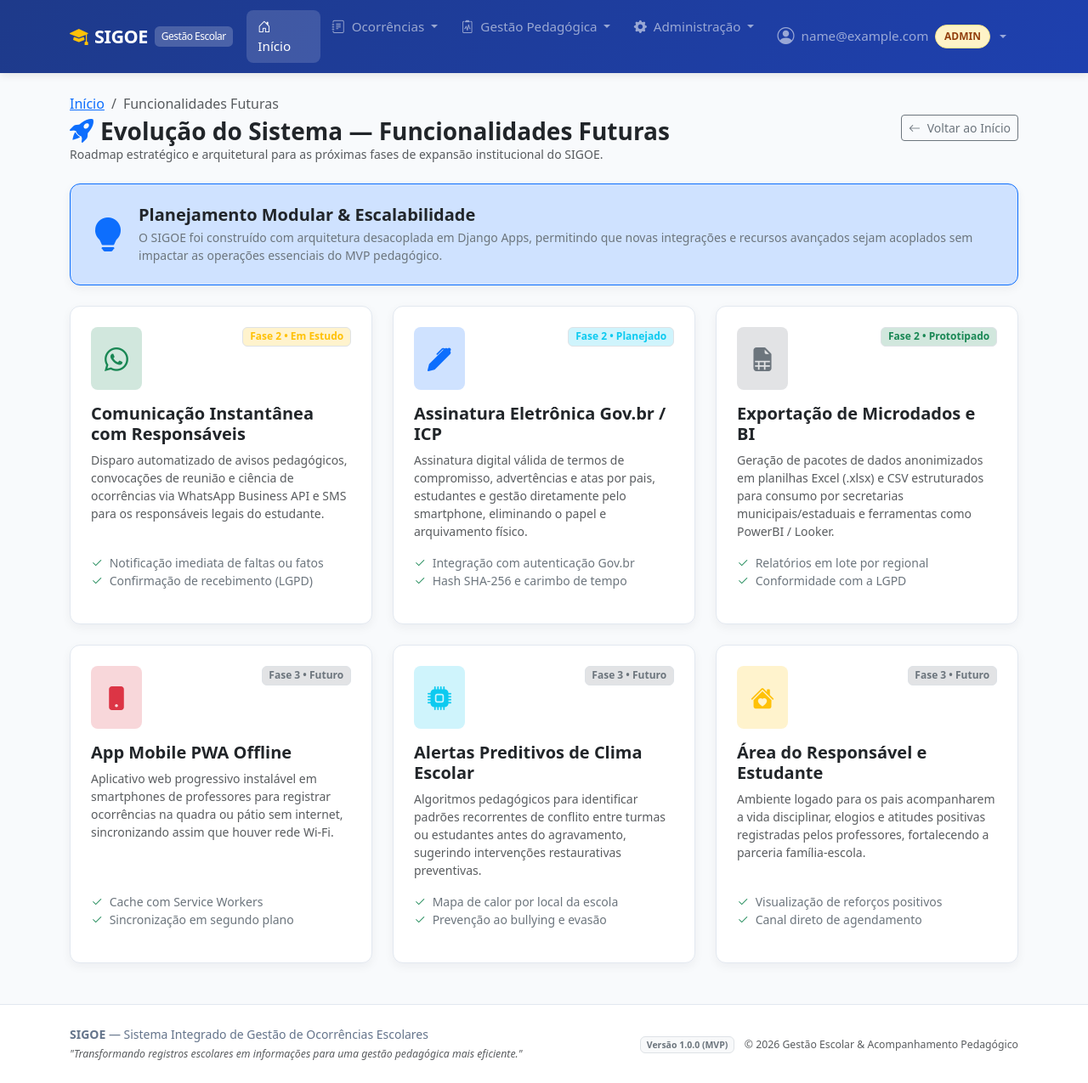
After one commit to eduardocamara-pixel/projeto_integrador_ocorrencias, a Django app: page /futuras-funcionalidades/ in a window 1280 px wide. The commit adds this page. Shown: the whole page at 85% size. Run offline with Django 5.2, Linux system fonts and the light colour scheme; the visitor is signed in with stand-in values (Sample User, id 1).

Commit message:
feat: add views, urls, and templates for tracking, auditing, and core roadmap

```diff
--- a/acompanhamento/urls.py
+++ b/acompanhamento/urls.py
@@ -5,6 +5,7 @@ app_name = 'acompanhamento'
 
 urlpatterns = [
     path('triagem/', views.painel_triagem_view, name='triagem'),
+    path('auditoria/', views.auditoria_view, name='auditoria'),
     path('ocorrencia/<int:pk>/', views.detalhe_triagem_view, name='detalhe_ocorrencia'),
     path('triagem/<int:pk>/', views.detalhe_triagem_view, name='detalhe_triagem'),
 ]
--- a/core/urls.py
+++ b/core/urls.py
@@ -5,4 +5,5 @@ app_name = 'core'
 
 urlpatterns = [
     path('', views.home_view, name='home'),
+    path('futuras-funcionalidades/', views.roadmap_view, name='roadmap'),
 ]
--- a/core/views.py
+++ b/core/views.py
@@ -79,3 +79,12 @@ def home_view(request):
         )[:6]
 
     return render(request, 'core/home.html', context)
+
+
+@login_required
+def roadmap_view(request):
+    """
+    Interface de Funcionalidades Futuras e Evolução do SIGOE.
+    Apresenta os módulos e extensões do sistema planejados para o ecossistema educacional.
+    """
+    return render(request, 'core/roadmap.html')
--- /dev/null
+++ b/templates/core/roadmap.html
@@ -0,0 +1,168 @@
+{% extends 'base.html' %}
+
+{% block title %}Roadmap de Funcionalidades Futuras | SIGOE{% endblock %}
+
+{% block content %}
+<div class="container container-xl py-4">
+
+    <!-- Cabeçalho -->
+    <div class="d-flex flex-column flex-md-row justify-content-between align-items-md-center mb-4 gap-2">
+        <div>
+            <nav aria-label="breadcrumb">
+                <ol class="breadcrumb mb-1 small">
+                    <li class="breadcrumb-item"><a href="{% url 'core:home' %}">Início</a></li>
+                    <li class="breadcrumb-item active" aria-current="page">Funcionalidades Futuras</li>
+                </ol>
+            </nav>
+            <h3 class="fw-bold mb-0 text-dark">
+                <i class="bi bi-rocket-takeoff-fill text-primary me-2"></i>Evolução do Sistema &mdash; Funcionalidades Futuras
+            </h3>
+            <p class="text-muted small mb-0">Roadmap estratégico e arquitetural para as próximas fases de expansão institucional do SIGOE.</p>
+        </div>
+        <div>
+            <a href="{% url 'core:home' %}" class="btn btn-outline-secondary btn-sm">
+                <i class="bi bi-arrow-left me-1"></i> Voltar ao Início
+            </a>
+        </div>
+    </div>
+
+    <!-- Banner Informativo -->
+    <div class="sigoe-card p-4 mb-4 border-primary bg-primary-subtle bg-opacity-25">
+        <div class="d-flex align-items-center gap-3">
+            <i class="bi bi-lightbulb-fill text-primary fs-1"></i>
+            <div>
+                <h5 class="fw-bold text-dark mb-1">Planejamento Modular &amp; Escalabilidade</h5>
+                <p class="small text-secondary mb-0">
+                    O SIGOE foi construído com arquitetura desacoplada em Django Apps, permitindo que novas integrações e recursos avançados sejam acoplados sem impactar as operações essenciais do MVP pedagógico.
+                </p>
+            </div>
+        </div>
+    </div>
+
+    <!-- Grid de Funcionalidades Futuras -->
+    <div class="row g-4 mb-4">
+
+        <!-- 1. Notificação por WhatsApp / SMS -->
+        <div class="col-md-6 col-lg-4">
+            <div class="sigoe-card h-100 p-4 d-flex flex-column">
+                <div class="d-flex justify-content-between align-items-start mb-3">
+                    <div class="p-3 bg-success-subtle text-success rounded-3">
+                        <i class="bi bi-whatsapp fs-3"></i>
+                    </div>
+                    <span class="badge bg-warning-subtle text-warning border">Fase 2 &bull; Em Estudo</span>
+                </div>
+                <h5 class="fw-bold text-dark mb-2">Comunicação Instantânea com Responsáveis</h5>
+                <p class="small text-muted mb-3 flex-grow-1">
+                    Disparo automatizado de avisos pedagógicos, convocações de reunião e ciência de ocorrências via WhatsApp Business API e SMS para os responsáveis legais do estudante.
+                </p>
+                <ul class="list-unstyled small text-secondary mb-3">
+                    <li><i class="bi bi-check2 text-success me-1"></i> Notificação imediata de faltas ou fatos</li>
+                    <li><i class="bi bi-check2 text-success me-1"></i> Confirmação de recebimento (LGPD)</li>
+                </ul>
+            </div>
+        </div>
+
+        <!-- 2. Assinatura Digital de Termos -->
+        <div class="col-md-6 col-lg-4">
+            <div class="sigoe-card h-100 p-4 d-flex flex-column">
+                <div class="d-flex justify-content-between align-items-start mb-3">
+                    <div class="p-3 bg-primary-subtle text-primary rounded-3">
+                        <i class="bi bi-pen-fill fs-3"></i>
+                    </div>
+                    <span class="badge bg-info-subtle text-info border">Fase 2 &bull; Planejado</span>
+                </div>
+                <h5 class="fw-bold text-dark mb-2">Assinatura Eletrônica Gov.br / ICP</h5>
+                <p class="small text-muted mb-3 flex-grow-1">
+                    Assinatura digital válida de termos de compromisso, advertências e atas por pais, estudantes e gestão diretamente pelo smartphone, eliminando o papel e arquivamento físico.
+                </p>
+                <ul class="list-unstyled small text-secondary mb-3">
+                    <li><i class="bi bi-check2 text-success me-1"></i> Integração com autenticação Gov.br</li>
+                    <li><i class="bi bi-check2 text-success me-1"></i> Hash SHA-256 e carimbo de tempo</li>
+                </ul>
+            </div>
+        </div>
+
+        <!-- 3. Exportação e BI para Secretarias -->
+        <div class="col-md-6 col-lg-4">
+            <div class="sigoe-card h-100 p-4 d-flex flex-column">
+                <div class="d-flex justify-content-between align-items-start mb-3">
+                    <div class="p-3 bg-secondary-subtle text-secondary rounded-3">
+                        <i class="bi bi-file-earmark-spreadsheet-fill fs-3"></i>
+                    </div>
+                    <span class="badge bg-success-subtle text-success border">Fase 2 &bull; Prototipado</span>
+                </div>
+                <h5 class="fw-bold text-dark mb-2">Exportação de Microdados e BI</h5>
+                <p class="small text-muted mb-3 flex-grow-1">
+                    Geração de pacotes de dados anonimizados em planilhas Excel (.xlsx) e CSV estruturados para consumo por secretarias municipais/estaduais e ferramentas como PowerBI / Looker.
+                </p>
+                <ul class="list-unstyled small text-secondary mb-3">
+                    <li><i class="bi bi-check2 text-success me-1"></i> Relatórios em lote por regional</li>
+                    <li><i class="bi bi-check2 text-success me-1"></i> Conformidade com a LGPD</li>
+                </ul>
+            </div>
+        </div>
+
+        <!-- 4. PWA / Modo Offline para Professores -->
+        <div class="col-md-6 col-lg-4">
+            <div class="sigoe-card h-100 p-4 d-flex flex-column">
+                <div class="d-flex justify-content-between align-items-start mb-3">
+                    <div class="p-3 bg-danger-subtle text-danger rounded-3">
+                        <i class="bi bi-phone-fill fs-3"></i>
+                    </div>
+                    <span class="badge bg-secondary-subtle text-secondary border">Fase 3 &bull; Futuro</span>
+                </div>
+                <h5 class="fw-bold text-dark mb-2">App Mobile PWA Offline</h5>
+                <p class="small text-muted mb-3 flex-grow-1">
+                    Aplicativo web progressivo instalável em smartphones de professores para registrar ocorrências na quadra ou pátio sem internet, sincronizando assim que houver rede Wi-Fi.
+                </p>
+                <ul class="list-unstyled small text-secondary mb-3">
+                    <li><i class="bi bi-check2 text-success me-1"></i> Cache com Service Workers</li>
+                    <li><i class="bi bi-check2 text-success me-1"></i> Sincronização em segundo plano</li>
+                </ul>
+            </div>
+        </div>
+
+        <!-- 5. Inteligência Pedagógica Preventiva -->
+        <div class="col-md-6 col-lg-4">
+            <div class="sigoe-card h-100 p-4 d-flex flex-column">
+                <div class="d-flex justify-content-between align-items-start mb-3">
+                    <div class="p-3 bg-info-subtle text-info rounded-3">
+                        <i class="bi bi-cpu-fill fs-3"></i>
+                    </div>
+                    <span class="badge bg-secondary-subtle text-secondary border">Fase 3 &bull; Futuro</span>
+                </div>
+                <h5 class="fw-bold text-dark mb-2">Alertas Preditivos de Clima Escolar</h5>
+                <p class="small text-muted mb-3 flex-grow-1">
+                    Algoritmos pedagógicos para identificar padrões recorrentes de conflito entre turmas ou estudantes antes do agravamento, sugerindo intervenções restaurativas preventivas.
+                </p>
+                <ul class="list-unstyled small text-secondary mb-3">
+                    <li><i class="bi bi-check2 text-success me-1"></i> Mapa de calor por local da escola</li>
+                    <li><i class="bi bi-check2 text-success me-1"></i> Prevenção ao bullying e evasão</li>
+                </ul>
+            </div>
+        </div>
+
+        <!-- 6. Portal do Aluno e da Família -->
+        <div class="col-md-6 col-lg-4">
+            <div class="sigoe-card h-100 p-4 d-flex flex-column">
+                <div class="d-flex justify-content-between align-items-start mb-3">
+                    <div class="p-3 bg-warning-subtle text-warning rounded-3">
+                        <i class="bi bi-house-heart-fill fs-3"></i>
+                    </div>
+                    <span class="badge bg-secondary-subtle text-secondary border">Fase 3 &bull; Futuro</span>
+                </div>
+                <h5 class="fw-bold text-dark mb-2">Área do Responsável e Estudante</h5>
+                <p class="small text-muted mb-3 flex-grow-1">
+                    Ambiente logado para os pais acompanharem a vida disciplinar, elogios e atitudes positivas registradas pelos professores, fortalecendo a parceria família-escola.
+                </p>
+                <ul class="list-unstyled small text-secondary mb-3">
+                    <li><i class="bi bi-check2 text-success me-1"></i> Visualização de reforços positivos</li>
+                    <li><i class="bi bi-check2 text-success me-1"></i> Canal direto de agendamento</li>
+                </ul>
+            </div>
+        </div>
+
+    </div>
+
+</div>
+{% endblock %}
```
Also changed, not shown: acompanhamento/views.py (+61 -0 lines), core/tests.py (+23 -0 lines), templates/acompanhamento/auditoria.html (added, +151 -0 lines), templates/navbar.html (+9 -3 lines).
